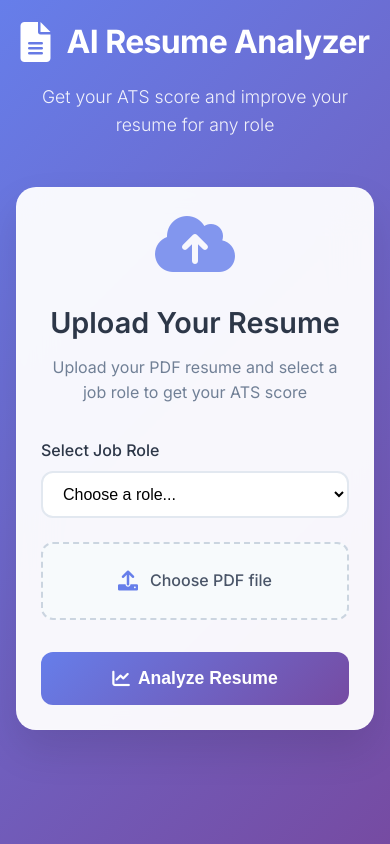
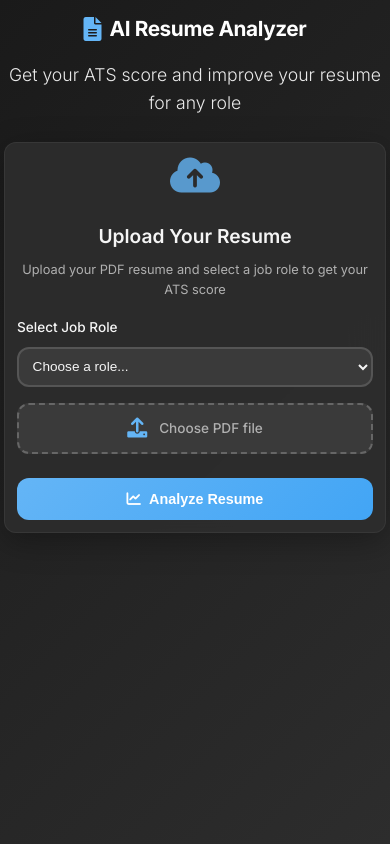
Before and after one commit to varunkm11/AI-Resume-Analyzer, a Flask app: page / in a window 390 px wide. Run offline with Flask 3, Linux system fonts and the light colour scheme.

Commit message:
Revamp UI with dark theme and improved responsiveness
Updated style.css to implement a modern dark theme, enhance color contrast, and improve spacing, typography, and component styling. Added extensive responsive design rules for better mobile and tablet support. Adjusted score circle color logic in script.js for more vibrant feedback. Enhanced index.html with improved meta tags for accessibility and SEO.

```diff
--- a/static/css/style.css
+++ b/static/css/style.css
@@ -7,23 +7,25 @@
 
 body {
     font-family: 'Inter', -apple-system, BlinkMacSystemFont, 'Segoe UI', sans-serif;
-    background: linear-gradient(135deg, #667eea 0%, #764ba2 100%);
+    background: linear-gradient(135deg, #1a1a1a 0%, #2d2d2d 100%);
     min-height: 100vh;
     line-height: 1.6;
-    color: #333;
+    color: #e0e0e0;
 }
 
 .container {
     max-width: 800px;
     margin: 0 auto;
-    padding: 2rem 1rem;
+    padding: 1rem;
+    min-height: 100vh;
 }
 
 /* Header */
 .header {
     text-align: center;
-    margin-bottom: 3rem;
+    margin-bottom: 2rem;
     color: white;
+    padding: 1rem 0;
 }
 
 .logo {
@@ -35,12 +37,12 @@ body {
 }
 
 .logo i {
-    font-size: 2.5rem;
-    color: #fff;
+    font-size: 2rem;
+    color: #64b5f6;
 }
 
 .logo h1 {
-    font-size: 2.5rem;
+    font-size: 2rem;
     font-weight: 700;
     letter-spacing: -0.02em;
 }
@@ -55,12 +57,13 @@ body {
 .upload-card,
 .loading-card,
 .results-card {
-    background: rgba(255, 255, 255, 0.95);
+    background: rgba(45, 45, 45, 0.95);
     backdrop-filter: blur(20px);
-    border-radius: 20px;
-    padding: 2.5rem;
-    box-shadow: 0 20px 40px rgba(0, 0, 0, 0.1);
-    border: 1px solid rgba(255, 255, 255, 0.2);
+    border-radius: 16px;
+    padding: 1.5rem;
+    box-shadow: 0 8px 32px rgba(0, 0, 0, 0.3);
+    border: 1px solid rgba(100, 100, 100, 0.2);
+    margin-bottom: 1rem;
 }
 
 /* Upload Section */
@@ -70,23 +73,24 @@ body {
 }
 
 .upload-icon i {
-    font-size: 4rem;
-    color: #667eea;
+    font-size: 3rem;
+    color: #64b5f6;
     opacity: 0.8;
 }
 
 .upload-card h2 {
     text-align: center;
-    font-size: 1.8rem;
+    font-size: 1.5rem;
     margin-bottom: 0.5rem;
     font-weight: 600;
-    color: #2d3748;
+    color: #f5f5f5;
 }
 
 .upload-card p {
     text-align: center;
-    color: #718096;
-    margin-bottom: 2rem;
+    color: #b0b0b0;
+    margin-bottom: 1.5rem;
+    font-size: 0.9rem;
 }
 
 /* Form Styles */
@@ -98,23 +102,25 @@ body {
     display: block;
     margin-bottom: 0.5rem;
     font-weight: 500;
-    color: #2d3748;
+    color: #f5f5f5;
+    font-size: 0.9rem;
 }
 
 select {
     width: 100%;
     padding: 0.75rem 1rem;
-    border: 2px solid #e2e8f0;
+    border: 2px solid #555;
     border-radius: 12px;
     font-size: 1rem;
-    background: white;
+    background: #3a3a3a;
+    color: #f5f5f5;
     transition: all 0.3s ease;
 }
 
 select:focus {
     outline: none;
-    border-color: #667eea;
-    box-shadow: 0 0 0 3px rgba(102, 126, 234, 0.1);
+    border-color: #64b5f6;
+    box-shadow: 0 0 0 3px rgba(100, 181, 246, 0.2);
 }
 
 /* File Upload */
@@ -133,34 +139,34 @@ select:focus {
     gap: 0.75rem;
     width: 100%;
     padding: 1.5rem;
-    border: 2px dashed #cbd5e0;
+    border: 2px dashed #666;
     border-radius: 12px;
     cursor: pointer;
     transition: all 0.3s ease;
-    background: #f7fafc;
+    background: #3a3a3a;
     font-weight: 500;
-    color: #4a5568;
+    color: #b0b0b0;
 }
 
 .file-upload-label:hover {
-    border-color: #667eea;
-    background: #edf2f7;
+    border-color: #64b5f6;
+    background: #444;
 }
 
 .file-upload-label i {
     font-size: 1.25rem;
-    color: #667eea;
+    color: #64b5f6;
 }
 
 /* Buttons */
 .analyze-btn {
     width: 100%;
     padding: 1rem 2rem;
-    background: linear-gradient(135deg, #667eea 0%, #764ba2 100%);
+    background: linear-gradient(135deg, #64b5f6 0%, #42a5f5 100%);
     color: white;
     border: none;
     border-radius: 12px;
-    font-size: 1.1rem;
+    font-size: 1rem;
     font-weight: 600;
     cursor: pointer;
     transition: all 0.3s ease;
@@ -368,58 +380,278 @@ select:focus {
     align-items: flex-start;
     gap: 0.75rem;
     padding: 1rem;
-    background: #f0f4f8;
+    background: #3a3a3a;
     border-radius: 12px;
-    border-left: 4px solid #667eea;
+    border-left: 4px solid #64b5f6;
 }
 
 .recommendation-item i {
-    color: #667eea;
+    color: #64b5f6;
     margin-top: 0.25rem;
     flex-shrink: 0;
 }
 
 .recommendation-item p {
     margin: 0;
-    color: #2d3748;
+    color: #e0e0e0;
     line-height: 1.5;
+    font-size: 0.9rem;
 }
 
 /* Actions */
 .actions {
     text-align: center;
-    padding-top: 2rem;
-    border-top: 1px solid #e2e8f0;
+    padding-top: 1.5rem;
+    border-top: 1px solid #555;
 }
 
 /* Responsive Design */
 @media (max-width: 768px) {
     .container {
-        padding: 1rem;
+        padding: 0.5rem;
+    }
+
+    .header {
+        margin-bottom: 1.5rem;
+        padding: 0.5rem 0;
     }
 
     .upload-card,
     .loading-card,
     .results-card {
-        padding: 1.5rem;
+        padding: 1rem;
+        border-radius: 12px;
+    }
+
+    .logo {
+        gap: 0.5rem;
     }
 
     .logo h1 {
-        font-size: 2rem;
+        font-size: 1.5rem;
+    }
+
+    .logo i {
+        font-size: 1.5rem;
+    }
+
+    .upload-card h2 {
+        font-size: 1.3rem;
+    }
+
+    .upload-card p {
+        font-size: 0.85rem;
+        margin-bottom: 1rem;
+    }
+
+    .upload-icon i {
+        font-size: 2.5rem;
+    }
+
+    .file-upload-label {
+        padding: 1rem;
+        font-size: 0.9rem;
+    }
+
+    .analyze-btn {
+        padding: 0.9rem 1.5rem;
+        font-size: 0.95rem;
     }
 
     .score-header {
         flex-direction: column;
         text-align: center;
-        gap: 1.5rem;
+        gap: 1rem;
+        margin-bottom: 1.5rem;
+        padding-bottom: 1rem;
+    }
+
+    .score-circle {
+        width: 90px;
+        height: 90px;
+    }
+
+    .score-number {
+        font-size: 1.8rem;
+    }
+
+    .score-info h2 {
+        font-size: 1.3rem;
+    }
+
+    .breakdown-grid {
+        gap: 1rem;
+    }
+
+    .breakdown-item {
+        padding: 1rem;
     }
 
     .breakdown-header {
         flex-wrap: wrap;
+        gap: 0.5rem;
     }
 
     .breakdown-score {
         margin-left: auto;
+        order: 3;
+    }
+
+    .form-group {
+        margin-bottom: 1rem;
+    }
+
+    .file-upload {
+        margin-bottom: 1.5rem;
+    }
+
+    select {
+        font-size: 0.9rem;
+        padding: 0.7rem;
+    }
+
+    .secondary-btn {
+        padding: 0.6rem 1.2rem;
+        font-size: 0.9rem;
+    }
+
+    .breakdown-section,
+    .recommendations-section {
+        margin-bottom: 1.5rem;
+    }
+
+    .breakdown-section h3,
+    .recommendations-section h3 {
+        font-size: 1.1rem;
+    }
+
+    .loading-spinner {
+        width: 40px;
+        height: 40px;
+        border-width: 2px;
+    }
+
+    .loading-card h3 {
+        font-size: 1.2rem;
+    }
+}
+
+@media (max-width: 480px) {
+    .container {
+        padding: 0.25rem;
+    }
+
+    .upload-card,
+    .loading-card,
+    .results-card {
+        padding: 0.75rem;
+        margin-bottom: 0.5rem;
+    }
+
+    .header {
+        margin-bottom: 1rem;
+    }
+
+    .logo h1 {
+        font-size: 1.3rem;
+    }
+
+    .upload-card h2 {
+        font-size: 1.2rem;
+    }
+
+    .upload-card p {
+        font-size: 0.8rem;
+    }
+
+    .file-upload-label {
+        padding: 0.8rem;
+        font-size: 0.85rem;
+    }
+
+    .analyze-btn {
+        padding: 0.8rem 1.2rem;
+        font-size: 0.9rem;
+    }
+
+    .score-circle {
+        width: 80px;
+        height: 80px;
+    }
+
+    .score-number {
+        font-size: 1.6rem;
+    }
+
+    .score-label {
+        font-size: 0.8rem;
+    }
+
+    .score-info h2 {
+        font-size: 1.2rem;
+    }
+
+    .score-info p {
+        font-size: 0.85rem;
+    }
+
+    .breakdown-item {
+        padding: 0.8rem;
+    }
+
+    .breakdown-header {
+        gap: 0.4rem;
+    }
+
+    .breakdown-header span:nth-child(2) {
+        font-size: 0.85rem;
+    }
+
+    .breakdown-score {
+        font-size: 0.85rem;
+    }
+
+    .breakdown-detail {
+        font-size: 0.75rem;
+    }
+
+    .recommendation-item {
+        padding: 0.8rem;
+    }
+
+    .recommendation-item p {
+        font-size: 0.85rem;
+    }
+
+    .secondary-btn {
+        padding: 0.5rem 1rem;
+        font-size: 0.85rem;
+    }
+
+    .form-group label {
+        font-size: 0.85rem;
+    }
+
+    select {
+        font-size: 0.85rem;
+        padding: 0.6rem;
+    }
+}
+
+/* Touch-friendly improvements for mobile */
+@media (hover: none) and (pointer: coarse) {
+    .analyze-btn,
+    .secondary-btn,
+    .file-upload-label {
+        min-height: 44px;
+    }
+
+    select {
+        min-height: 44px;
+    }
+
+    .file-upload-label {
+        padding: 1rem;
     }
 }
 
--- a/static/js/script.js
+++ b/static/js/script.js
@@ -138,11 +138,11 @@ function showResults(data) {
     // Update score circle color based on score
     const scoreCircle = document.querySelector('.score-circle');
     if (data.ats_score >= 70) {
-        scoreCircle.style.background = 'linear-gradient(135deg, #48bb78 0%, #38a169 100%)';
+        scoreCircle.style.background = 'linear-gradient(135deg, #4caf50 0%, #388e3c 100%)';
     } else if (data.ats_score >= 50) {
-        scoreCircle.style.background = 'linear-gradient(135deg, #ed8936 0%, #dd6b20 100%)';
+        scoreCircle.style.background = 'linear-gradient(135deg, #ff9800 0%, #f57c00 100%)';
     } else {
-        scoreCircle.style.background = 'linear-gradient(135deg, #f56565 0%, #e53e3e 100%)';
+        scoreCircle.style.background = 'linear-gradient(135deg, #f44336 0%, #d32f2f 100%)';
     }
 
     // Update breakdown scores
--- a/templates/index.html
+++ b/templates/index.html
@@ -2,11 +2,13 @@
 <html lang="en">
 <head>
     <meta charset="UTF-8">
-    <meta name="viewport" content="width=device-width, initial-scale=1.0">
+    <meta name="viewport" content="width=device-width, initial-scale=1.0, user-scalable=yes, maximum-scale=5.0">
     <title>AI Resume Analyzer</title>
     <link rel="stylesheet" href="{{ url_for('static', filename='css/style.css') }}">
     <link href="https://fonts.googleapis.com/css2?family=Inter:wght@300;400;500;600;700&display=swap" rel="stylesheet">
     <link rel="stylesheet" href="https://cdnjs.cloudflare.com/ajax/libs/font-awesome/6.0.0/css/all.min.css">
+    <meta name="description" content="AI-powered resume analyzer that provides ATS scores and improvement recommendations for various job roles">
+    <meta name="theme-color" content="#1a1a1a">
 </head>
 <body>
     <div class="container">
```
Also changed, not shown: other parts of static/css/style.css (+49 -43 lines).
